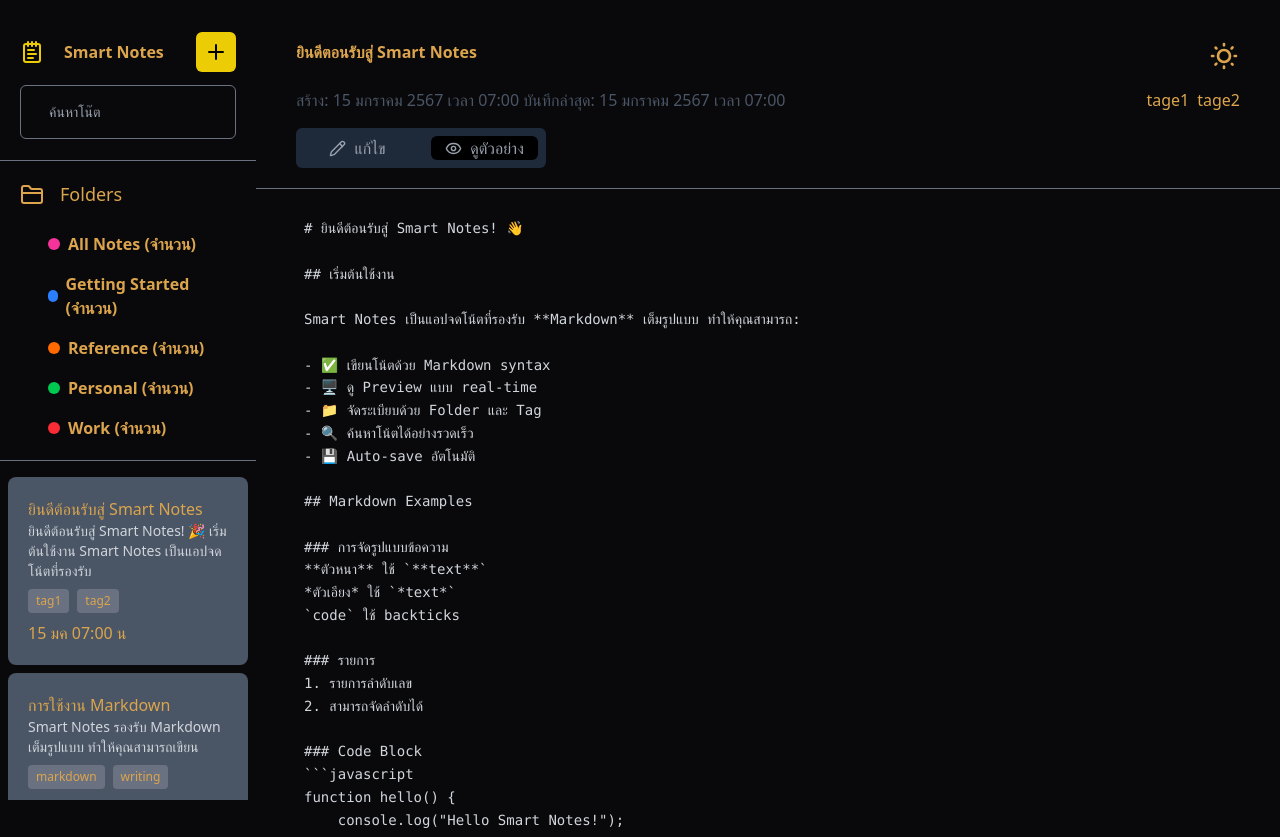
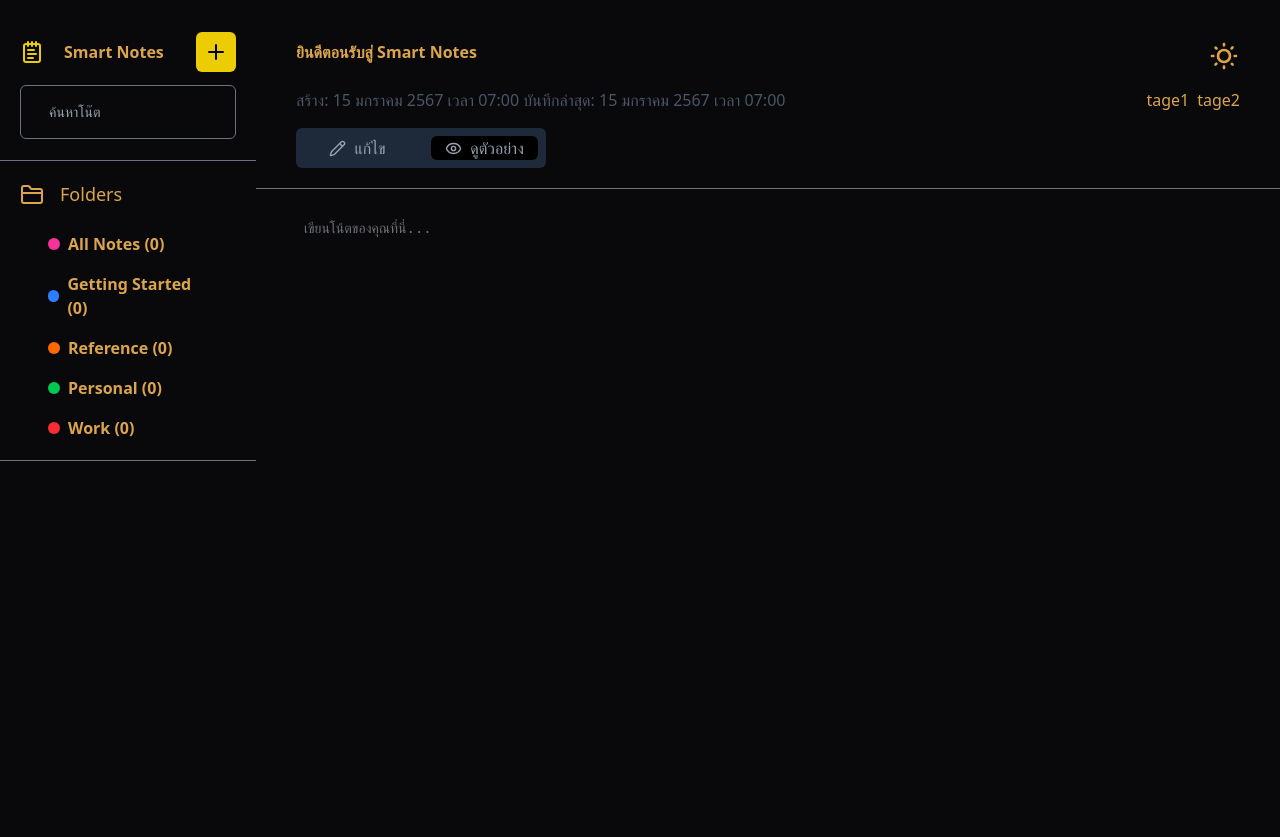
Before and after one commit to HectorRussia/Smart-Notes-Desktop-App-, a React (Vite) app: page / in a window 1280 px wide. Built offline with nearby package versions, Linux system fonts and the light colour scheme.

Commit message:
feat: implement note creation and deletion functionality; update Main, Sidebar, and Notes components to manage notes state

```diff
--- a/src/App.tsx
+++ b/src/App.tsx
@@ -3,16 +3,37 @@ import './App.css'
 import Main from './components/Layouts/Main'
 import Sidebar from './components/Layouts/Sidebar'
 import Navbar from './components/Layouts/Navbar';
+import type { NoteItem } from './components/Notes/Notes';
 
 function App() {
   const [theme, setTheme] = useState("luxury");
+  const [notes, setNotes] = useState<NoteItem[]>([]);
+
+  const handleCreateNote = () => {
+    const newNote = {
+      id: Date.now(),
+      title: "โน้ตใหม่",
+      content: "เริ่มเขียนโน้ตของคุณที่นี่...",
+      tags: [],
+      date: new Date().toLocaleString('th-TH', {
+        day: 'numeric',
+        month: 'short',
+        hour: '2-digit',
+        minute: '2-digit'
+      }),
+    };
+    setNotes([newNote, ...notes]);
+  };
+     const handleDeleteNote = (id: number) => {
+     setNotes(notes.filter(note => note.id !== id));
+    };
   return (
     <>
         <div data-theme={theme} className="flex h-screen ">
-          <Sidebar/>
+           <Sidebar onCreateNote={handleCreateNote} notes={notes} onDeleteNote={handleDeleteNote} />
           <div className="flex flex-col w-full">
             <Navbar setTheme={setTheme} currentTheme={theme}/>
-            <Main setTheme={setTheme} currentTheme={theme}/>
+            <Main setTheme={setTheme} currentTheme={theme} notes={notes}/>
           </div>
         </div>
     </>
--- a/src/components/Layouts/Main.tsx
+++ b/src/components/Layouts/Main.tsx
@@ -1,11 +1,17 @@
 import { type ThemeProps } from "../Theme"
+import type { noteProps } from "../WriteWatch/WriteNote"
 import { WriteWatch } from "../WriteWatch/WriteWatch"
+interface MainProps extends ThemeProps {
+    notes: noteProps[]
+}
 
-const Main = ({setTheme,currentTheme} : ThemeProps) => {
+const Main = ({setTheme, currentTheme, notes}: MainProps) => {
+  // const latestNote = notes[0]; // ดึงโน้ตล่าสุด
+
   return (
     <>
         <div className="h-screen">
-          <WriteWatch setTheme={setTheme} currentTheme={currentTheme}/>
+          <WriteWatch setTheme={setTheme} currentTheme={currentTheme} notes={notes}/>
         </div>
     </>
   )
--- a/src/components/Layouts/Sidebar.tsx
+++ b/src/components/Layouts/Sidebar.tsx
@@ -1,6 +1,13 @@
 import { FolderClosed, NotepadText,Plus, Search } from 'lucide-react';
-import Notes from '../Notes/Notes';
-const Sidebar = () => {
+import Notes, { type NoteItem }  from '../Notes/Notes';
+
+interface SidebarProps {
+  onCreateNote: () => void;
+  onDeleteNote: (id: number) => void; // เพิ่มบรรทัดนี้
+  notes: NoteItem[]; // เปลี่ยนจาก NotesProps เป็น NoteItem[]
+}
+
+const Sidebar = ({onCreateNote,notes,onDeleteNote}:SidebarProps) => {
 
     const Topics = [
         { id: 1, name: 'All Notes' ,color: 'bg-pink-500'},
@@ -9,6 +16,7 @@ const Sidebar = () => {
         { id: 4, name: 'Personal',color: 'bg-green-500' },
         { id: 5, name: 'Work' ,color: 'bg-red-500'},
     ];
+
 
   return (
     <>
@@ -22,7 +30,7 @@ const Sidebar = () => {
 
                     <div className="font-bold cursor-pointer">
                         <div className="flex items-center justify-center w-10 h-10 rounded-md bg-[#ebcc05] hover:bg-yellow-200 transition-transform duration-100 active:scale-90"
-                        >
+                        onClick={onCreateNote}>
                             <Plus color='black'/>
                         </div>
                     </div>
@@ -52,12 +60,12 @@ const Sidebar = () => {
                         className="flex items-center mb-2 px-2 py-1 rounded-lg cursor-pointer font-bold transition-all duration-150 hover:text-black hover:bg-yellow-100 hover:shadow hover:scale-[1.03]"
                     >
                         <span className={`w-3 h-3 rounded-full mr-2 ${topic.color}`}></span>
-                        <span>{topic.name} (จำนวน)</span>
+                        <span>{topic.name} ({notes.length})</span>
                     </div>
                     ))}
                 </div>
             </div>
-            <Notes/>
+            <Notes notes={notes} onDeleteNote={onDeleteNote} />
         </div>
     </>
   )
--- a/src/components/Notes/Notes.tsx
+++ b/src/components/Notes/Notes.tsx
@@ -1,52 +1,64 @@
-const notes = [{
-    id: 1,
-    title: "ยินดีต้อนรับสู่ Smart Notes",
-    content: "ยินดีต้อนรับสู่ Smart Notes! 🎉 เริ่มต้นใช้งาน Smart Notes เป็นแอปจดโน้ตที่รองรับ",
-    tags: ["tag1", "tag2"],
-    date: "15 มค 07:00 น",
-},
-{
-    id: 2,
-    title: "การใช้งาน Markdown",
-    content: "Smart Notes รองรับ Markdown เต็มรูปแบบ ทำให้คุณสามารถเขียน",
-    tags: ["markdown", "writing"],
-    date: "16 มค 08:30 น",
-},
-{
-    id: 3,
-    title: "การจัดระเบียบโน้ต",
-    content: "คุณสามารถจัดระเบียบโน้ตด้วย Folder และ Tag เพื่อให้การค้นหาโน้ตได้อย่างรวดเร็ว",
-    tags: ["organization", "folders"],
-    date: "17 มค 09:15 น",
-},
-{
-    id: 4,
-    title: "การค้นหาโน้ต",
-    content: "Smart Notes มีระบบค้นหาโน้ตที่รวดเร็วและแม่นยำ ทำให้คุณสามารถค้นหาโน้ตที่ต้องการได้อย่างง่ายดาย",
-    tags: ["search", "notes"],
-    date: "18 มค 10:00 น",
-},
-{
-    id: 5,
-    title: "การบันทึกอัตโนมัติ",
-    content: "Smart Notes มีระบบ Auto-save อัตโนมัติ ทำให้คุณไม่ต้องกังวลเรื่องการสูญหายของข้อมูล",
-    tags: ["autosave", "data"],
-    date: "19 มค 11:45 น",
+import { MoreHorizontal, Trash2 } from 'lucide-react';
+import { useState } from 'react';
+
+export interface NoteItem {
+    id: number;
+    title: string;
+    content: string;
+    tags: string[];
+    date: string;
 }
 
-]
+export interface NotesProps {
+    notes: NoteItem[];
+    onDeleteNote: (id: number) => void;
+}
 
-const Notes = () => {
+const Notes = ({notes, onDeleteNote}: NotesProps) => {
+  const [openDropdown, setOpenDropdown] = useState<number | null>(null);
+  const [deleteModal, setDeleteModal] = useState<number | null>(null);
+
+  const handleDelete = (noteId: number) => {
+    onDeleteNote(noteId);
+    setDeleteModal(null);
+    setOpenDropdown(null);
+  };
 
   return (
     <>
         <div className="flex flex-col h-screen mt-2 overflow-y-auto">
             {notes.map((note) => (
-            <div key={note.id} className="group bg-gray-600 p-5 mt-2 mx-2 cursor-pointer rounded-lg transition-colors duration-200 hover:bg-[#746f5a] hover:text-black">
+            <div key={note.id} className={`group relative p-5 mt-2 mx-2 cursor-pointer rounded-lg transition-colors duration-200 ${
+              note.title === "โน้ตใหม่"
+                ? "bg-gray-500 hover:bg-gray-400"
+                : "bg-gray-600 hover:bg-[#746f5a] hover:text-black"
+            }`}>
                 <div className="flex items-center justify-between">
+
                     <div>{note.title}</div>
-                    {/* จะแสดงเมื่อ hover กล่องใหญ่ */}
-                    <div className="hidden group-hover:block text-white text-md rounded">...</div>
+
+                    {/* Dropdown Menu - เปลี่ยนเป็น hover */}
+                    <div className="relative group/dropdown ">
+                        <button
+                            className="opacity-0 group-hover:opacity-100 text-white hover:text-yellow-400 p-2 rounded-full hover:bg-gray-700 transition-all duration-200 "
+                        >
+                            <MoreHorizontal size={18} className='cursor-pointer'/>
+                        </button>
+
+                        {/* Dropdown Content - แสดงเมื่อ hover */}
+                        <div className="absolute right-0 mt-1 w-32 bg-gray-800 rounded-md shadow-lg z-50 border border-gray-600 opacity-0 group-hover/dropdown:opacity-100 invisible group-hover/dropdown:visible transition-all duration-200">
+                            <button
+                                className="w-full flex items-center gap-2 px-3 py-2 text-red-400 hover:bg-gray-700 hover:text-red-300 rounded-md transition-colors"
+                                onClick={(e) => {
+                                    e.stopPropagation();
+                                    setDeleteModal(note.id);
+                                }}
+                            >
+                                <Trash2 size={16} />
+                                <span>ลบ</span>
+                            </button>
+                        </div>
+                    </div>
                 </div>
                 <div className="text-sm text-gray-300">{note.content}</div>
                 <div className="flex items-center gap-2 mt-2">
@@ -57,22 +69,45 @@ const Notes = () => {
                 <div className="mt-2">{note.date}</div>
             </div>
             ))}
-          {/*  <div className="group bg-gray-600 p-5 mx-2 cursor-pointer rounded-lg transition-colors duration-200 hover:bg-[#746f5a] hover:text-black">
-            <div className="flex items-center justify-between">
-                <div>ยินดีต้อนรับสู่ Smart Notes</div>
-                จะแสดงเมื่อ hover กล่องใหญ่
-                <div className="hidden group-hover:block text-white text-md rounded">...</div>
-            </div>
-            <div className="text-sm text-gray-300">
-                ยินดีต้อนรับสู่ Smart Notes! 🎉 เริ่มต้นใช้งาน Smart Notes เป็นแอปจดโน้ตที่รองรับ
-            </div>
-            <div className="flex items-center gap-2 mt-2">
-                <div>tag1</div>
-                <div>tag2</div>
-            </div>
-            <div className="mt-2">15 มค 07:00 น</div>
-            </div> */}
         </div>
+
+
+        {/* Delete Confirmation Modal */}
+        {deleteModal && (
+            <dialog id={`delete_modal_${deleteModal}`} className="modal modal-open">
+                <div className="modal-box">
+                    <h3 className="text-lg font-bold">ยืนยันการลบ</h3>
+                    <p className="py-4">คุณแน่ใจหรือไม่ว่าต้องการลบโน้ตนี้? การกระทำนี้ไม่สามารถยกเลิกได้</p>
+                    <div className="modal-action">
+                        <button
+                            className="btn btn-error"
+                            onClick={() => handleDelete(deleteModal)}
+                        >
+                            ลบ
+                        </button>
+                        <button
+                            className="btn btn-ghost"
+                            onClick={() => setDeleteModal(null)}
+                        >
+                            ยกเลิก
+                        </button>
+                    </div>
+                </div>
+                {/* Click outside to close */}
+                <div
+                    className="modal-backdrop"
+                    onClick={() => setDeleteModal(null)}
+                ></div>
+            </dialog>
+        )}
+
+        {/* Click outside dropdown to close */}
+        {openDropdown && (
+            <div
+                className="fixed inset-0 z-0"
+                onClick={() => setOpenDropdown(null)}
+            />
+        )}
     </>
   )
 }
--- a/src/components/WriteWatch/WriteNote.tsx
+++ b/src/components/WriteWatch/WriteNote.tsx
@@ -1,39 +1,17 @@
 import { useState } from "react";
 
-const WriteNote = () => {
-  const [content, setContent] = useState(`# ยินดีต้อนรับสู่ Smart Notes! 👋
+export interface noteProps {
+    id: number;
+    title: string;
+    content: string;
+    tags: string[];
+    date: string;
+}
 
-## เริ่มต้นใช้งาน
 
-Smart Notes เป็นแอปจดโน้ตที่รองรับ **Markdown** เต็มรูปแบบ ทำให้คุณสามารถ:
-
-- ✅ เขียนโน้ตด้วย Markdown syntax
-- 🖥️ ดู Preview แบบ real-time
-- 📁 จัดระเบียบด้วย Folder และ Tag
-- 🔍 ค้นหาโน้ตได้อย่างรวดเร็ว
-- 💾 Auto-save อัตโนมัติ
-
-## Markdown Examples
-
-### การจัดรูปแบบข้อความ
-**ตัวหนา** ใช้ \`**text**\`
-*ตัวเอียง* ใช้ \`*text*\`
-\`code\` ใช้ backticks
-
-### รายการ
-1. รายการลำดับเลข
-2. สามารถจัดลำดับได้
-
-### Code Block
-\`\`\`javascript
-function hello() {
-    console.log("Hello Smart Notes!");
-}
-\`\`\`
-
----
-
-**เริ่มเขียนโน้ตของคุณได้เลย!**`);
+const WriteNote = ({title} : noteProps) => {
+  const note = title[0]; // ดึงโน้ตแรกเพื่อแสดงตัวอย่าง
+  const [content, setContent] = useState(note);
 
   return (
     <>
--- a/src/components/WriteWatch/WriteWatch.tsx
+++ b/src/components/WriteWatch/WriteWatch.tsx
@@ -1,9 +1,13 @@
 import { Eye, Pencil } from "lucide-react"
 import { useState } from "react";
 import type { ThemeProps } from "../Theme";
-import WriteNote from "./WriteNote";
+import WriteNote, { type noteProps } from "./WriteNote";
 
-export const WriteWatch = ({currentTheme }: ThemeProps) => {
+interface WriteWatchProps extends ThemeProps {
+  notes: noteProps[]
+}
+
+export const WriteWatch = ({currentTheme}: WriteWatchProps) => {
 
   const [selcted, setSelected] = useState<boolean>(false);
   const CustomText = currentTheme === "cupcake" ? "text-white" : "text-gray-400";
@@ -29,7 +33,7 @@ export const WriteWatch = ({currentTheme }: ThemeProps) => {
             <div className="border-t border-gray-500 mt-5"></div>
         </div>
         <div className="flex h-[80vh] mt-2 p-2">
-            <WriteNote/>
+            <WriteNote id={0} title={""} content={""} tags={[]} date={""} />
         </div>
     </>
   )
```
